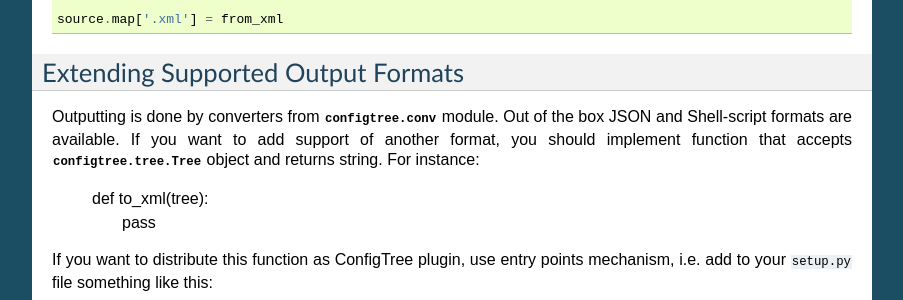
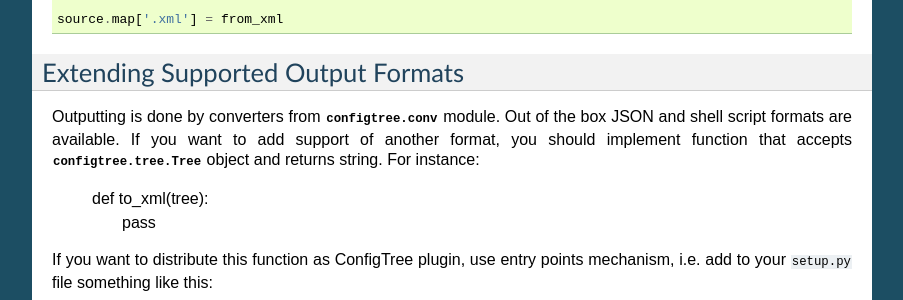
Before and after one commit to StudioEtrange/ConfigTree, a Sphinx documentation site: the page built from docs/advanced_usage.rst, in a window 1280 px wide. Shown: the part 1304-1604 px from the top of the page, without its empty margins (198-1101 px from the left). Built offline with Sphinx 7.4.7, drawn with Linux system fonts in a browser that asks for light colours.

Commit message:
Fixed typos

```diff
--- a/docs/advanced_usage.rst
+++ b/docs/advanced_usage.rst
@@ -92,7 +92,7 @@ Extending Supported Output Formats
 ----------------------------------
 
 Outputting is done by converters from :mod:`configtree.conv` module.  Out of
-the box JSON and Shell-script formats are available.  If you want to add
+the box JSON and shell script formats are available.  If you want to add
 support of another format, you should implement function that accepts
 :class:`configtree.tree.Tree` object and returns string.  For instance:
 
--- a/docs/getting_started.rst
+++ b/docs/getting_started.rst
@@ -404,7 +404,7 @@
 By default ``configtree`` command outputs the whole configuration in JSON
 format.  You can specify ``--branch`` or ``-b`` option, to get only portion
 of the configuration.  You can also specify an output format using ``--format``
-or ``-f`` option.  For instance, to get only database settings in shell-script
+or ``-f`` option.  For instance, to get only database settings in shell script
 format, use the following command:
 
 ..  code-block:: bash
--- a/docs/index.rst
+++ b/docs/index.rst
@@ -28,7 +28,7 @@ ConfigTree will be useful for you, if you want to:
 
 ConfigTree supports out of the box YAML and JSON source files, but it can
 be easily extended.  Command-line utility builds configuration to JSON and
-Shell-script format, and can be extended in the same way.
+shell script format, and can be extended in the same way.
 
 
 .. toctree::
```
